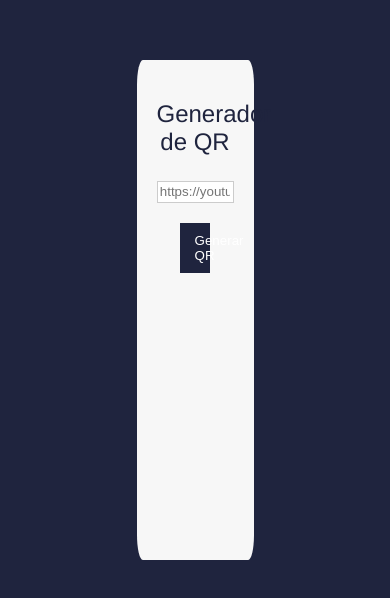
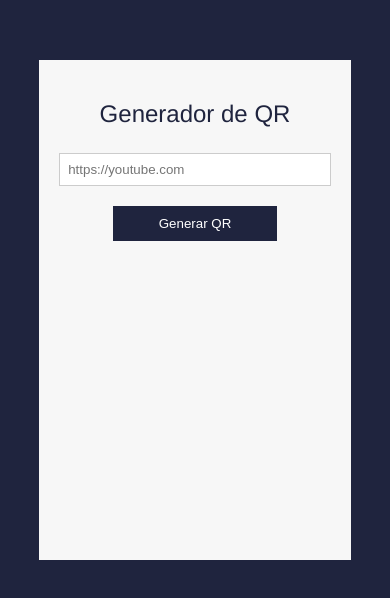
Before and after one commit to jeanroa/qr-generator-js, a plain HTML site: page index.html in a window 390 px wide. Shown: the part 112-710 px from the top of the page. Drawn offline with Linux system fonts and the light colour scheme.

Commit message:
se agregan estilos nuevos y adaptabilidad a dispositivos moviles

```diff
--- a/index.html
+++ b/index.html
@@ -1,5 +1,5 @@
 <!DOCTYPE html>
-<html lang="en">
+<html lang="es">
 <head>
   <meta charset="UTF-8">
   <meta http-equiv="X-UA-Compatible" content="IE=edge">
--- a/main.js
+++ b/main.js
@@ -3,9 +3,16 @@ function generateQRCode() {
   if (website) {
     let qrcodeContainer = document.getElementById("qrcode");
     qrcodeContainer.innerHTML = "";
-    new QRCode(qrcodeContainer, website);
+    new QRCode(qrcodeContainer, {
+      text: website,
+      width: 150,
+      height: 150,
+      colorDark: "#1f243e",
+      colorLight: "#ffffff",
+      correctLevel: QRCode.CorrectLevel.H
+    });
     document.getElementById("qrcode-container").style.display = "block";
   } else {
-    alert("Por favor, ingresa una URL válida");
+    alert("Please enter a valid URL");
   }
 }
--- a/styles.css
+++ b/styles.css
@@ -67,7 +67,27 @@ form {
 
 .qrcode{
   padding: 16px;
+  margin-top: 40px;
 }
 .qrcode img{
   margin: 0 auto;
 }
+
+@media screen and (max-width:768px) {
+  .form {
+    width:50%;
+    overflow: hidden !important;
+  }
+}
+
+@media screen and (max-width:425px) {
+  .form {
+    width:80%;
+    overflow: hidden !important;
+    border-radius: 0;
+  }
+
+  .form button {
+    width: 60%;
+  }
+}
```
